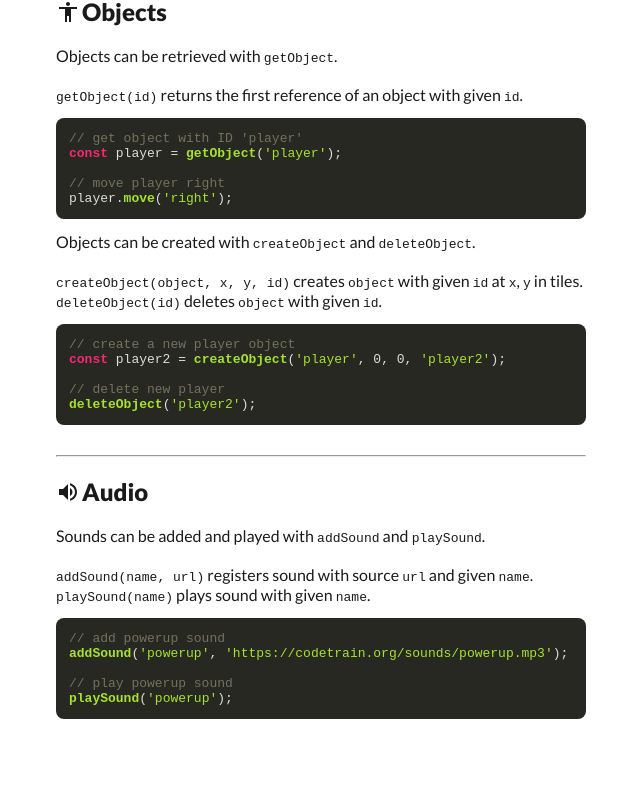
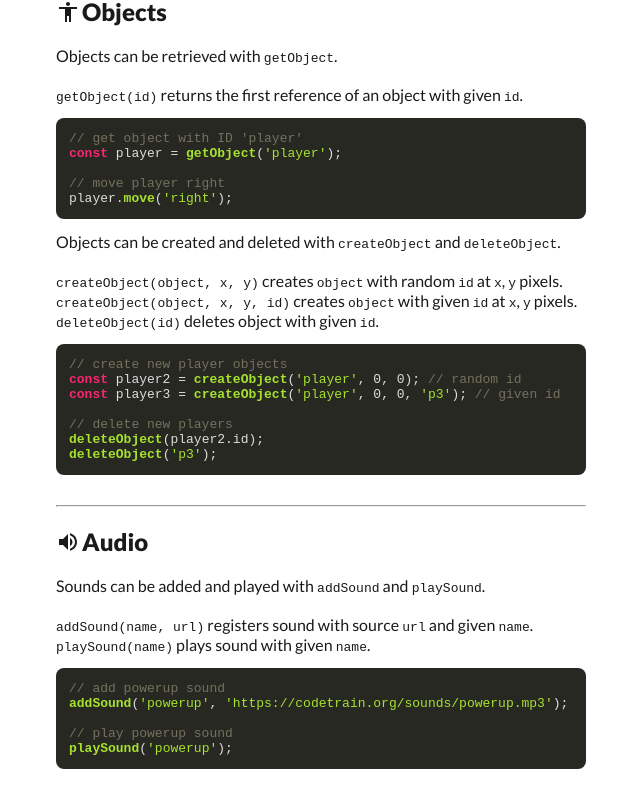
Before and after one commit to LearnCodeOrg/codetrain, a Next.js app: page /docs in a window 1280 px wide. Shown: the part 2555-3357 px from the top of the page, without its empty margins (260-900 px from the left). Before the commit the page ends 3307 px from the top, so only its background shows below. Built offline with nearby package versions, Linux system fonts and the light colour scheme; no server answers; the database is empty.

Commit message:
Document createObject function change.

```diff
--- a/pages/docs.js
+++ b/pages/docs.js
@@ -295,19 +295,24 @@ const player = getObject('player');
 // move player right
 player.move('right');`}
           </Code>
-          Objects can be created with <code>createObject</code> and{' '}
-          <code>deleteObject</code>.<br /><br />
+          Objects can be created and deleted with <code>createObject</code>
+          {' '}and <code>deleteObject</code>.<br /><br />
+          <code>createObject(object, x, y)</code> creates{' '}
+          <code>object</code> with random <code>id</code> at <code>x</code>,
+          {' '}<code>y</code> pixels.<br />
           <code>createObject(object, x, y, id)</code> creates{' '}
           <code>object</code> with given <code>id</code> at <code>x</code>,
-          {' '}<code>y</code> in tiles.<br />
-          <code>deleteObject(id)</code> deletes <code>object</code> with given
-          {' '}<code>id</code>.
+          {' '}<code>y</code> pixels.<br />
+          <code>deleteObject(id)</code> deletes object with given{' '}
+          <code>id</code>.
           <Code>
-{`// create a new player object
-const player2 = createObject('player', 0, 0, 'player2');
+{`// create new player objects
+const player2 = createObject('player', 0, 0); // random id
+const player3 = createObject('player', 0, 0, 'p3'); // given id
 
-// delete new player
-deleteObject('player2');`}
+// delete new players
+deleteObject(player2.id);
+deleteObject('p3');`}
           </Code>
           <hr />
           <div id="audio" className={styles.bookmark} />
```
